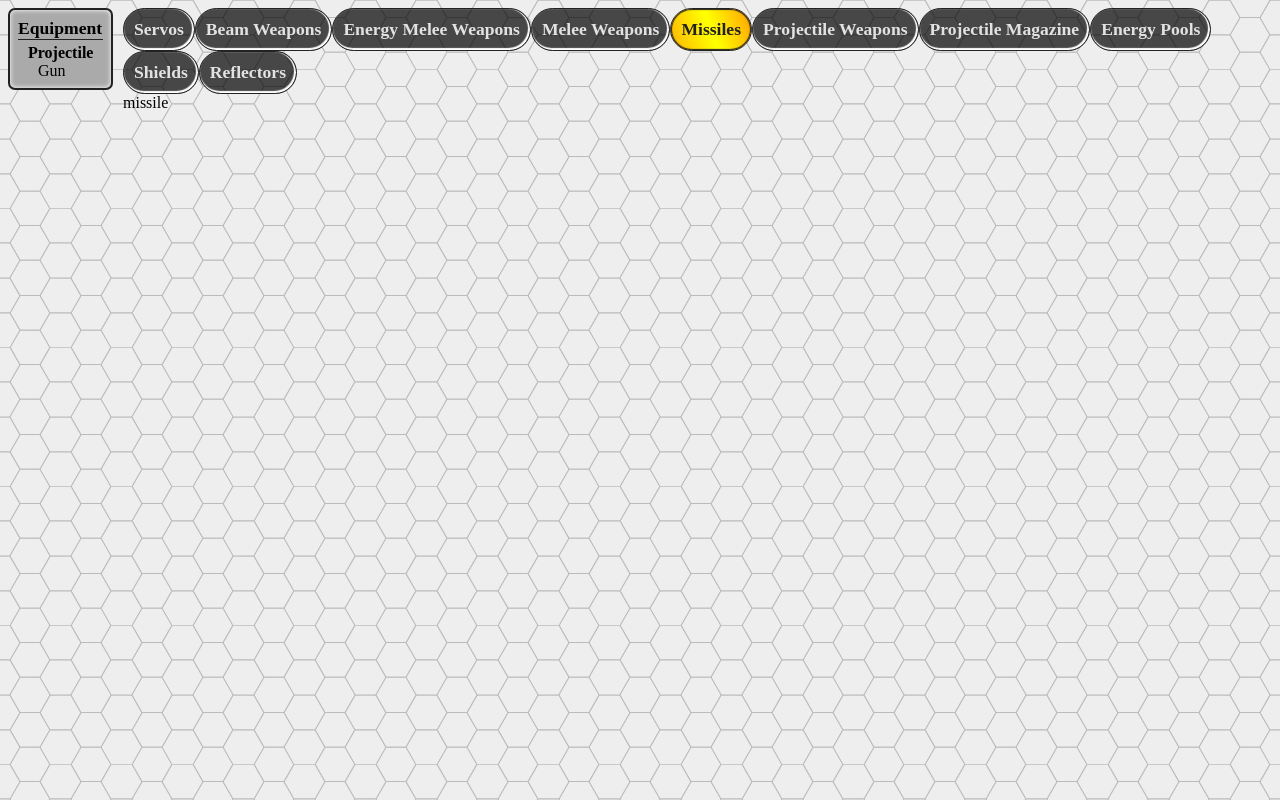
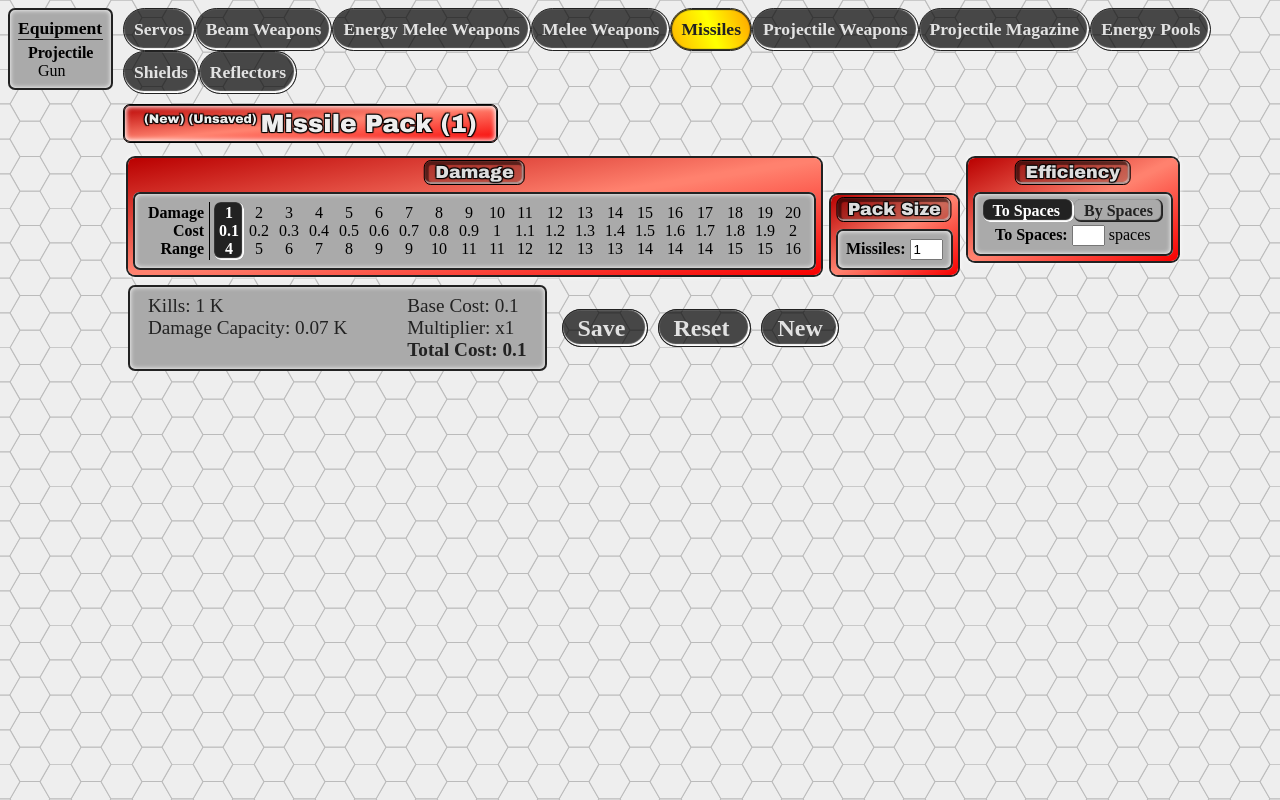
Before and after one commit to snowb/MekGen, a Vue app: page / in a window 1280 px wide. Built offline with nearby package versions, Linux system fonts and the light colour scheme.

Commit message:
add damage and pack size subcomponents

```diff
--- a/src/components/mek_missile/mek_missile-main.vue
+++ b/src/components/mek_missile/mek_missile-main.vue
@@ -1,7 +1,56 @@
 <template>
     <span class="mek-inline-flex-col" style="width:100%;">
-        <div style="align-self:flex-start;">
-        missile
+        <mek-component-name :new-component="newComponent" :component-name="component_name||missile_name"
+            :component-changed="component_changed"
+            @update-component-name="updateComponentName"
+        ></mek-component-name>
+
+        <div class="mek-inline-flex-row">
+            <mek-missile-damage @update-damage="updateDamage" :damage="selected_damage"></mek-missile-damage>
+            <mek-missile-pack-size :pack="selected_pack_size" @update-pack-size="updatePackSize"
+                style="align-self:flex-end;"
+            ></mek-missile-pack-size>
+            <!--mek-missile-accuracy
+                @update-accuracy="updateAccuracy"
+                :accuracy="selected_accuracy"
+            ></mek-missile-accuracy-->
+            <div class="mek-inline-flex-row">
+                <!--mek-missile-range-mod style="align-self:baseline;"
+                    @update-range-mod="updateRangeMod"
+                    :range-mod="selected_range_mod"
+                    :base-range="selected_damage.range"
+                ></mek-missile-range-mod>
+                <mek-missile-feature style="align-self:baseline;"
+                        @update-feature="updateFeature"
+                        :feature-array="feature_array"
+                        :burst-value="selected_burst_value.burst_value"
+                    ></mek-missile-feature-->
+                <mek-space-efficiency style="align-self:baseline;"
+                    :space_efficiency="efficiencies.space"
+                    :raw_space="raw_space"
+                    @update-efficiencies="updateEfficiencies"
+                ></mek-space-efficiency>
+            </div>
+        </div>
+        <div class="mek-inline-flex-row">
+            <mek-component-stats :cols="4" :rows="5">
+                <div slot="col1-row1">Kills: {{selected_damage.damage}} K</div>
+                <div slot="col1-row2">Damage Capacity: {{damage_capacity}} K</div>
+                <!--div slot="col1-row3">Final Range: {{selected_damage.range * selected_range_mod.range_mod}}</div>
+
+                <div slot="col2-row1">Feature(s):<div style="max-width:150px;margin-left:10px;">{{feature_list}}</div></div>
+
+                <div slot="col3-row1">Base Space: {{raw_space}}</div>
+                <div slot="col3-row2">Space: {{space_cost}}</div>
+                <div slot="col3-row3">Weight: {{round(weight,2)}} tons</div>
+                <div slot="col3-row4">&nbsp;</div>
+                <div slot="col3-row5">Standard Ammo Cost: {{cost*0.01}}/shot</div-->
+
+                <div slot="col4-row1">Base Cost: {{selected_damage.cost}}</div>
+                <div slot="col4-row2">Multiplier: x{{cost_multiplier}}</div>
+                <div slot="col4-row3" style="font-weight:bold;">Total Cost: {{cost}}</div>
+            </mek-component-stats>
+            <mek-save-reset-component @save-reset-component="componentSaveReset"></mek-save-reset-component>
         </div>
     </span>
 </template>
@@ -9,6 +58,14 @@
 <script>
 import selected_item_mixin from "../../mixins/selected_item_mixin";
 import utility_mixin from "../../mixins/utility_mixin";
+
+import mek_missile_damage from "./subcomponents/mek_missile-damage.vue";
+import mek_missile_pack_size from "./subcomponents/mek_missile-pack-size.vue";
+//import mek_missile_accuracy from "./subcomponents/mek_missile-accuracy.vue";
+//import mek_missile_multi_feed from "./subcomponents/mek_missile-multi-feed.vue";
+//import mek_missile_range_mod from "./subcomponents/mek_missile-range-mod.vue";
+//import mek_missile_burst_value from "./subcomponents/mek_missile-burst-value.vue";
+//import mek_missile_feature from "./subcomponents/mek_missile-feature.vue";
 
 import mek_space_efficiency from "../universal/mek-space-efficiency.vue";
 import mek_component_name from "../universal/mek-component-name.vue";
@@ -22,14 +79,14 @@ export default
     mixins:[selected_item_mixin, utility_mixin],
     components:
     {
-        //"mek-projectile-damage":mek_projectile_damage,
-        //"mek-projectile-accuracy":mek_projectile_accuracy,
-        //"mek-projectile-multi-feed":mek_projectile_multi_feed,
-        //"mek-projectile-range-mod":mek_projectile_range_mod,
-        //"mek-projectile-burst-value":mek_projectile_burst_value,
-        //"mek-projectile-feature":mek_projectile_feature,
-        //"mek-projectile-stats":mek_projectile_stats,
-        //"mek-projectile-mount-type":mek_projectile_mount_type,
+        "mek-missile-damage":mek_missile_damage,
+        "mek-missile-pack-size":mek_missile_pack_size,
+        //"mek-missile-accuracy":mek_missile_accuracy,
+        //"mek-missile-multi-feed":mek_missile_multi_feed,
+        //"mek-missile-range-mod":mek_missile_range_mod,
+        //"mek-missile-burst-value":mek_missile_burst_value,
+        //"mek-missile-feature":mek_missile_feature,
+        //"mek-missile-stats":mek_missile_stats,
 
         "mek-space-efficiency":mek_space_efficiency,
         "mek-component-name":mek_component_name,
@@ -46,7 +103,28 @@ export default
         obj.original_component=null;
         obj.component_changed=true;
 
-        obj.damage_capacity=1;//varies by equipment
+        obj.selected_damage={damage:1,cost:0.1,range:4};
+        obj.selected_pack_size=1;
+        obj.selected_accuracy={accuracy:0,cost:1};
+        obj.selected_range_mod={range_mod:1,cost:1};
+        obj.selected_smart={smart:0,cost:1};
+        obj.selected_skill={skill:6,cost:1};
+
+        obj.damage_capacity=this.round(1/15,2);
+
+        obj.feature_array=[];
+
+        obj.efficiencies={};
+        obj.efficiencies.space={};
+        obj.efficiencies.space.cost=0;
+        obj.efficiencies.space.modifier=0;
+
+        obj.cost_multipliers={};
+        obj.cost_multipliers.accuracy=1;
+        obj.cost_multipliers.feature=1;
+        obj.cost_multipliers.multi_feed=1;
+        obj.cost_multipliers.burst_value=1;
+        obj.cost_multipliers.range_mod=1;
 
         return obj;
     },
@@ -62,6 +140,20 @@ export default
             this.efficiencies.space.cost=_data.cost;
             this.efficiencies.space.modifier=_data.modifier;
             this.component_changed=true;
+        },
+        updateDamage(_damage)
+        {
+            this.selected_damage.damage=_damage.damage;
+            this.selected_damage.cost=_damage.cost;
+            this.component_changed=true;
+            this.damage_capacity=_damage.damage/15;
+        },
+        updatePackSize(_missiles)
+        {
+            let size=_missiles>0 ? _missiles : 1;
+            this.$set(this,"selected_pack_size",size);
+            this.component_changed=true;
+            this.damage_capacity=this.round((this.selected_damage.damage*_missiles)/15,1);
         },
         /* generic updateProp method
         updateProperty(_property)
@@ -104,7 +196,7 @@ export default
             return_data.uuid=this.uuid;
             return_data.component_category="equipment";
             return_data.component_type="missile";//specific equipment type
-            return_data.component_name=this.component_name===null?this.projectile_name:this.component_name;
+            return_data.component_name=this.component_name===null?this.missile_name:this.component_name;
 
             return_data.cost_multipliers=JSON.parse(JSON.stringify(this.cost_multipliers));
             return_data.efficiencies=JSON.parse(JSON.stringify(this.efficiencies));
@@ -180,19 +272,17 @@ export default
         },
         missile_name()
         {
-            /* method to dynamically generate appropriate 'default' equipment name
-            let projectile_name=this.selected_burst_value.burst_value>1?"Burst-"+this.selected_burst_value.burst_value+" ":"";
-
-            projectile_name=this.feature_array.reduce((_name,_val)=>
+            let missile_name="Missile Pack";
+            /*missile_name=this.feature_array.reduce((_name,_val)=>
             {
                 return _name+_val.feature+" ";
-            },projectile_name);
+            },missile_name);
 
-            projectile_name=projectile_name+" "+this.selected_mount_type.mount_type+" Gun";
+            missile_name=missile_name+" "+this.selected_mount_type.mount_type+" Gun";
 
-            return projectile_name;
+            return missile_name;
             */
-           return "Missile";
+           return missile_name+" ("+this.selected_pack_size+")";
         }
     }
 };
```
